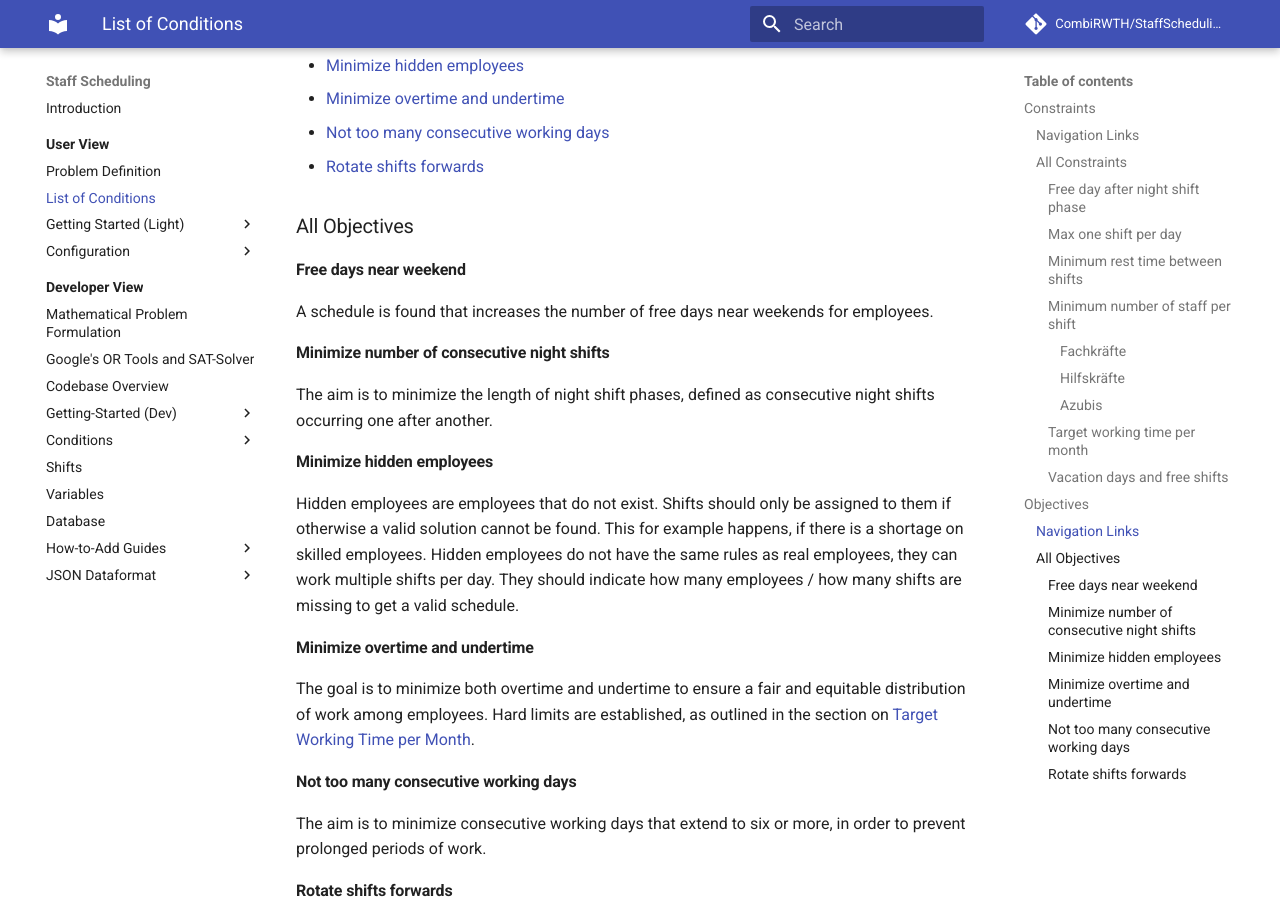
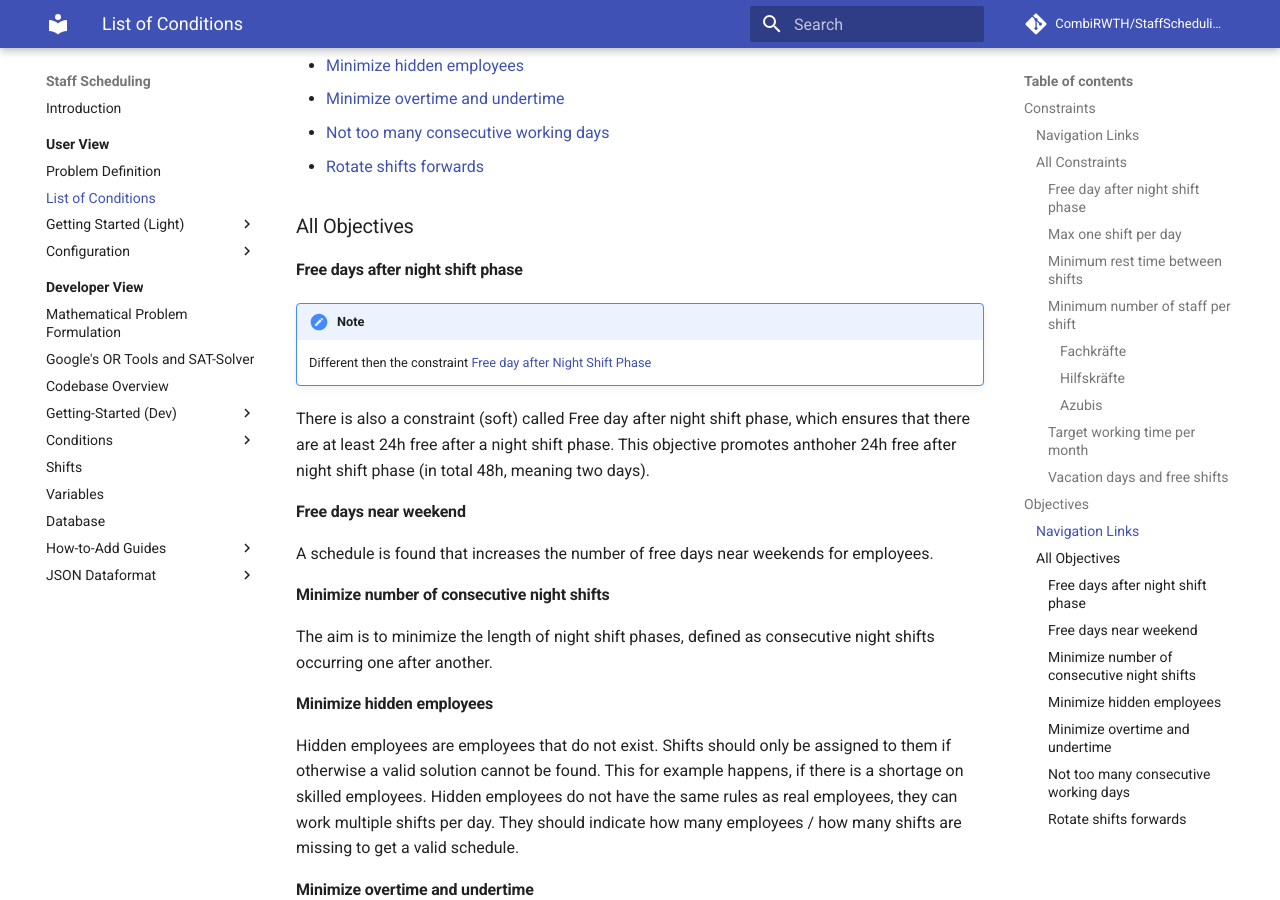
Before and after one commit to CombiRWTH/StaffScheduling, an MkDocs documentation site: the page built from docs/user-view/list-of-conditions.md, in a window 1280 px wide and 900 px high, scrolled down 2995 px. Built offline with MkDocs 1.6.1 and Material for MkDocs 9.7.7, drawn with Linux system fonts in a browser that asks for light colours; comment, search, counter and statistics services are not loaded.

Commit message:
added dev/objective/free-days (48h)

```diff
--- a/docs/user-view/list-of-conditions.md
+++ b/docs/user-view/list-of-conditions.md
@@ -99,6 +99,18 @@ objectives = [
 
 ## All Objectives
 
+### Free days after night shift phase
+# --8<-- [start:free-days-after-night-shift-phase]
+
+!!! note Likelihood of Confusion
+
+    Different then the constraint [Free day after Night Shift Phase](#free-day-after-night-shift-phase-4)
+
+There is also a constraint (soft) called Free day after night shift phase, which ensures that there are at least 24h free after a night shift phase.
+This objective promotes anthoher 24h free after night shift phase (in total 48h, meaning two days).
+# --8<-- [end:free-days-after-night-shift-phase]
+
+
 ### Free days near weekend
 A schedule is found that increases the number of free days near weekends for employees.
 
--- a/mkdocs.yml
+++ b/mkdocs.yml
@@ -51,6 +51,7 @@ nav:
               - Minimize overtime and undertime: developer-view/conditions/minimize-overtime-and-undertime.md
               - Not too many consecutive working days: developer-view/conditions/not-too-many-consecutive-working-days.md
               - Rotate shifts forwards: developer-view/conditions/Rotate-shifts-forwards.md
+              - Free days after night shift phase: developer-view/conditions/free-days-after-night-shift-phase-objective.md
       - Shifts: developer-view/shifts.md
       - Variables: developer-view/variables.md
       - Database: developer-view/database.md
```
Also changed, not shown: docs/developer-view/conditions/free-days-after-night-shift-phase-objective.md (added, +23 -0 lines).
